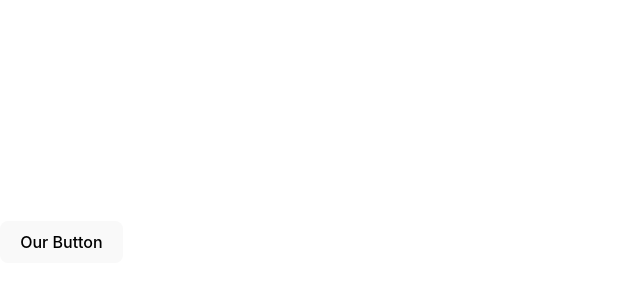
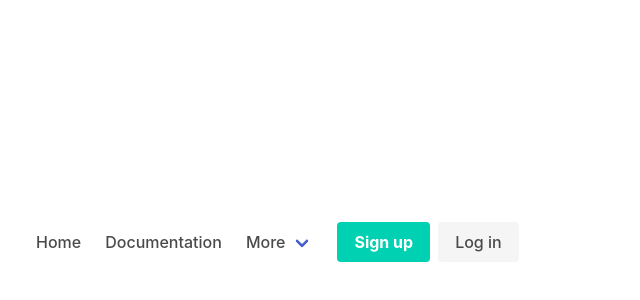
Before and after one commit to LandoShaw/Asg_2, a React (Vite) app in the folder asg2-react-app/: page / in a window 1280 px wide. Shown: the part 158-458 px from the top of the page, without its empty margins (0-640 px from the left). Built offline with nearby package versions, Linux system fonts and the light colour scheme.

Commit message:
component folder functioning

```diff
--- a/asg2-react-app/src/App.jsx
+++ b/asg2-react-app/src/App.jsx
@@ -1,6 +1,7 @@
 import "./style.scss"
 import { useState, useEffect } from 'react'
 import { createClient } from '@supabase/supabase-js';
+import Navbar from './components/Navbar.jsx';
 
 const supaUrl = 'https://cgsmvcmhbmmgvprycefa.supabase.co';
 const supaAnonKey = 'eyJhbGciOiJIUzI1NiIsInR5cCI6IkpXVCJ9.eyJpc3MiOiJzdXBhYmFzZSIsInJlZiI6ImNnc212Y21oYm1tZ3ZwcnljZWZhIiwicm9sZSI6ImFub24iLCJpYXQiOjE3MTA0NDM4MjYsImV4cCI6MjAyNjAxOTgyNn0.HGbpJ4CB3tNj_KvhRViM3a-9RhH_pPhS2aimD7_7fO8';
@@ -21,11 +22,9 @@
   // }
 
   return (
-      <div>
-        <button className="is-success is-outlined is-rounded is-large">
-    Our Button
-</button>
-      </div>
+
+    <Navbar></Navbar>
+
   )
 }
 
--- /dev/null
+++ b/asg2-react-app/src/components/Navbar.jsx
@@ -0,0 +1,68 @@
+const Navbar = (props) => {
+
+    return (
+        <nav class="navbar" role="navigation" aria-label="main navigation">
+          <div class="navbar-brand">
+            <a class="navbar-item" href="https://bulma.io">
+            </a>
+
+            <a role="button" class="navbar-burger" aria-label="menu" aria-expanded="false" data-target="navbarBasicExample">
+              <span aria-hidden="true"></span>
+              <span aria-hidden="true"></span>
+              <span aria-hidden="true"></span>
+              <span aria-hidden="true"></span>
+            </a>
+          </div>
+
+          <div id="navbarBasicExample" class="navbar-menu">
+            <div class="navbar-start">
+              <a class="navbar-item">
+                Home
+              </a>
+
+              <a class="navbar-item">
+                Documentation
+              </a>
+
+              <div class="navbar-item has-dropdown is-hoverable">
+                <a class="navbar-link">
+                  More
+                </a>
+
+                <div class="navbar-dropdown">
+                  <a class="navbar-item">
+                    About
+                  </a>
+                  <a class="navbar-item is-selected">
+                    Jobs
+                  </a>
+                  <a class="navbar-item">
+                    Contact
+                  </a>
+                  <a class="navbar-item">
+                    Report an issue
+                  </a>
+                </div>
+              </div>
+            </div>
+
+            <div class="navbar-end">
+              <div class="navbar-item">
+                <div class="buttons">
+                  <a class="button is-primary">
+                    <strong>Sign up</strong>
+                  </a>
+                  <a class="button is-light">
+                    Log in
+                  </a>
+                </div>
+              </div>
+            </div>
+          </div>
+        </nav>
+
+          )
+
+}
+
+export default Navbar;
```
